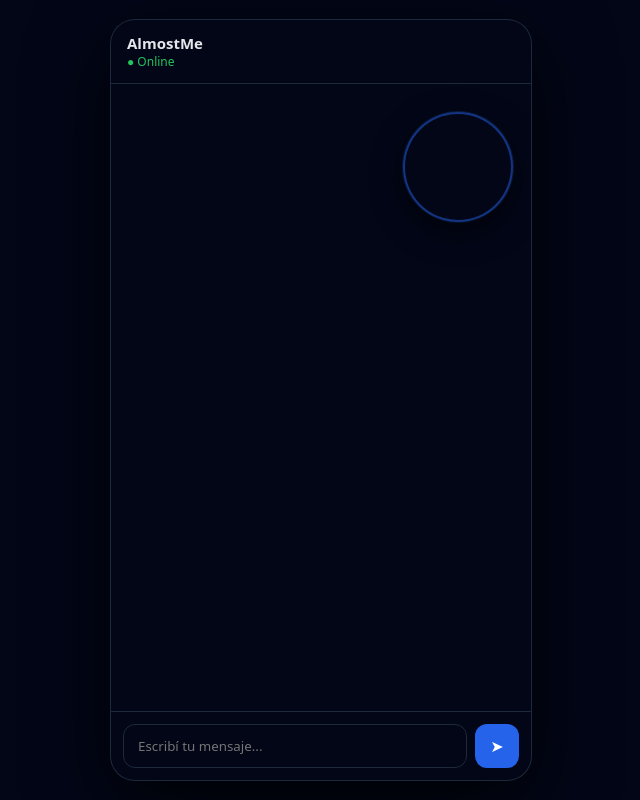
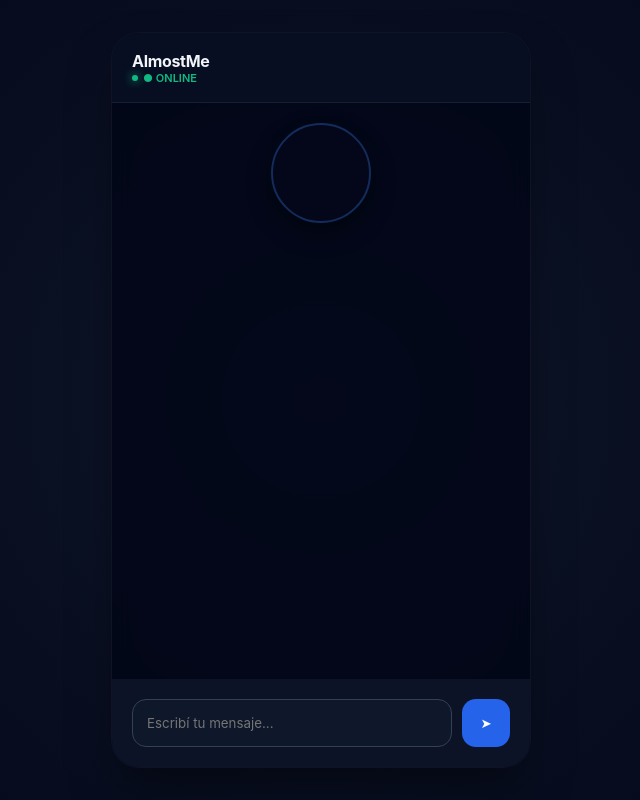
Before and after one commit to jspoleti66/AlmostMe, a Flask app: page / in a window 1280 px wide. Shown: the whole page, without its empty margins (319-959 px from the left). Run offline with Flask 3, Linux system fonts and the light colour scheme; grey boxes are pictures that could not be loaded.

Commit message:
Update style.css

```diff
--- a/static/style.css
+++ b/static/style.css
@@ -1,196 +1,212 @@
-/* ===== RESET ===== */
-*{
-  box-sizing:border-box;
-  margin:0;
-  padding:0;
-  font-family:system-ui, sans-serif;
+/* ===== RESET & BASE ===== */
+* {
+  box-sizing: border-box;
+  margin: 0;
+  padding: 0;
+  font-family: 'Inter', system-ui, -apple-system, sans-serif;
 }
 
-body{
-  background:#020617;
-  height:100vh;
-  display:flex;
-  justify-content:center;
-  align-items:center;
+body {
+  background: radial-gradient(circle at center, #0f172a 0%, #020617 100%);
+  height: 100vh;
+  display: flex;
+  justify-content: center;
+  align-items: center;
+  color: #f8fafc;
 }
 
-/* ===== APP ===== */
-.app{
-  width:100%;
-  max-width:420px;
-  height:95vh;
-  background:#020617;
-  display:flex;
-  flex-direction:column;
-  border-radius:24px;
-  box-shadow:
-    0 0 0 1px #1e293b,
-    0 25px 80px rgba(0,0,0,.8);
-  overflow:hidden;
+/* ===== APP CONTAINER ===== */
+.app {
+  width: 100%;
+  max-width: 420px;
+  height: 92vh;
+  background: rgba(2, 6, 23, 0.8);
+  backdrop-filter: blur(12px);
+  display: flex;
+  flex-direction: column;
+  border-radius: 28px;
+  border: 1px solid rgba(255, 255, 255, 0.05);
+  box-shadow: 0 25px 50px -12px rgba(0, 0, 0, 0.5);
+  overflow: hidden;
 }
 
 /* ===== HEADER ===== */
-.header{
-  height:64px;
-  padding:0 16px;
-  display:flex;
-  align-items:center;
-  border-bottom:1px solid #1e293b;
+.header {
+  height: 70px;
+  padding: 0 20px;
+  display: flex;
+  justify-content: space-between;
+  align-items: center;
+  background: rgba(15, 23, 42, 0.5);
+  border-bottom: 1px solid rgba(30, 41, 59, 0.7);
 }
 
-.header-title{
-  font-size:15px;
-  font-weight:600;
-  color:#e5e7eb;
+.header-title {
+  font-size: 16px;
+  font-weight: 700;
+  letter-spacing: -0.02em;
+  color: #f1f5f9;
 }
 
-.status{
-  font-size:12px;
-  color:#22c55e;
+.status {
+  font-size: 11px;
+  font-weight: 600;
+  text-transform: uppercase;
+  color: #10b981;
+  display: flex;
+  align-items: center;
+  gap: 5px;
 }
 
-/* ===== CHAT ===== */
-.chat{
-  flex:1;
-  padding:16px 12px;
-  display:flex;
-  flex-direction:column;
-  gap:12px;
-  overflow-y:auto;
-  position:relative;
+.status::before {
+  content: "";
+  width: 6px;
+  height: 6px;
+  background: #10b981;
+  border-radius: 50%;
+  box-shadow: 0 0 10px #10b981;
 }
 
-/* ===== CHAT AVATAR ===== */
-.chat-avatar{
-  position:sticky;
-  top:12px;
-  margin-left:auto;
-  margin-right:6px;
-  width:110px;
-  height:110px;
-  z-index:10;
-  pointer-events:none;
+/* ===== CHAT AREA ===== */
+.chat {
+  flex: 1;
+  padding: 20px 16px;
+  display: flex;
+  flex-direction: column;
+  gap: 14px;
+  overflow-y: auto;
+  scrollbar-width: thin;
+  scrollbar-color: #1e293b transparent;
 }
 
-/* ===== VIDEO BASE ===== */
-.avatar-video{
-  width:100%;
-  height:100%;
-  border-radius:50%;
-  object-fit:cover;
+.chat::-webkit-scrollbar { width: 5px; }
+.chat::-webkit-scrollbar-thumb { background: #1e293b; border-radius: 10px; }
 
-  border:2px solid rgba(37,99,235,.5);
-  background:#020617;
-
-  box-shadow:
-    0 10px 30px rgba(0,0,0,.6),
-    0 0 0 1px rgba(37,99,235,.25);
-
-  transition:
-    transform .4s ease,
-    box-shadow .4s ease,
-    border .4s ease;
+/* ===== AVATAR ESTRATÉGICO ===== */
+.chat-avatar {
+  position: sticky;
+  top: 0;
+  margin: 0 auto 10px auto; /* Centrado para que Juan presida el chat */
+  width: 100px;
+  height: 100px;
+  z-index: 10;
+  transition: all 0.5s cubic-bezier(0.4, 0, 0.2, 1);
 }
 
-/* ===== FLOATING (leve elevación) ===== */
-.chat-avatar.floating .avatar-video{
-  transform:translateY(-6px);
+.avatar-video {
+  width: 100%;
+  height: 100%;
+  border-radius: 50%;
+  object-fit: cover;
+  border: 2px solid rgba(59, 130, 246, 0.3);
+  box-shadow: 0 10px 25px rgba(0, 0, 0, 0.4);
+  transition: all 0.4s ease;
 }
 
-/* ===== THINKING ===== */
-.chat-avatar.thinking .avatar-video{
-  box-shadow:
-    0 0 25px rgba(96,165,250,.55),
-    0 0 60px rgba(96,165,250,.25),
-    0 0 0 1px rgba(96,165,250,.5);
-
-  border:2px solid rgba(96,165,250,.7);
+/* ESTADOS DINÁMICOS */
+.chat-avatar.thinking .avatar-video {
+  border-color: #60a5fa;
+  filter: drop-shadow(0 0 15px rgba(96, 165, 250, 0.4));
+  animation: pulseThinking 2s infinite;
 }
 
-/* ===== SPEAKING (modo activo premium) ===== */
-.chat-avatar.speaking .avatar-video{
-  transform:scale(1.05);
-
-  box-shadow:
-    0 0 35px rgba(37,99,235,.8),
-    0 0 70px rgba(59,130,246,.45),
-    0 0 0 1px rgba(37,99,235,.8);
-
-  border:2px solid rgba(59,130,246,1);
-
-  animation:glowPulse 1.8s ease-in-out infinite;
+.chat-avatar.speaking .avatar-video {
+  transform: scale(1.08);
+  border-color: #3b82f6;
+  box-shadow: 0 0 30px rgba(37, 99, 235, 0.6);
 }
 
-/* ===== GLOW ANIMATION ===== */
-@keyframes glowPulse{
-  0%{
-    box-shadow:
-      0 0 25px rgba(37,99,235,.6),
-      0 0 50px rgba(37,99,235,.3),
-      0 0 0 1px rgba(37,99,235,.7);
-  }
-  50%{
-    box-shadow:
-      0 0 45px rgba(59,130,246,1),
-      0 0 90px rgba(59,130,246,.6),
-      0 0 0 1px rgba(59,130,246,1);
-  }
-  100%{
-    box-shadow:
-      0 0 25px rgba(37,99,235,.6),
-      0 0 50px rgba(37,99,235,.3),
-      0 0 0 1px rgba(37,99,235,.7);
-  }
+@keyframes pulseThinking {
+  0%, 100% { opacity: 1; }
+  50% { opacity: 0.7; }
 }
 
-/* ===== MESSAGES ===== */
-.msg{
-  max-width:82%;
-  padding:10px 14px;
-  border-radius:16px;
-  font-size:14px;
-  line-height:1.5;
+/* ===== BURBUJAS DE MENSAJE ===== */
+.msg {
+  max-width: 85%;
+  padding: 12px 16px;
+  border-radius: 18px;
+  font-size: 14.5px;
+  line-height: 1.6;
+  animation: fadeIn 0.3s ease;
 }
 
-.user{
-  align-self:flex-end;
-  background:linear-gradient(135deg,#2563eb,#1d4ed8);
-  color:white;
+@keyframes fadeIn {
+  from { opacity: 0; transform: translateY(10px); }
+  to { opacity: 1; transform: translateY(0); }
 }
 
-.bot{
-  align-self:flex-start;
-  background:#0f172a;
-  color:#e5e7eb;
-  border:1px solid #1e293b;
+.user {
+  align-self: flex-end;
+  background: #2563eb;
+  color: white;
+  border-bottom-right-radius: 4px;
+  box-shadow: 0 4px 15px rgba(37, 99, 235, 0.2);
 }
 
-/* ===== INPUT ===== */
-.input-area{
-  min-height:64px;
-  display:flex;
-  gap:8px;
-  padding:12px;
-  border-top:1px solid #1e293b;
+.bot {
+  align-self: flex-start;
+  background: #1e293b;
+  color: #e2e8f0;
+  border-bottom-left-radius: 4px;
+  border: 1px solid rgba(255, 255, 255, 0.05);
 }
 
-.input-area input{
-  flex:1;
-  padding:12px 14px;
-  border-radius:12px;
-  background:#020617;
-  color:white;
-  border:1px solid #1e293b;
-  outline:none;
+/* Estilo para las VCards de Manuales */
+.bot b { color: #60a5fa; display: block; margin-bottom: 4px; }
+.bot a {
+  display: inline-block;
+  margin-top: 8px;
+  padding: 6px 12px;
+  background: rgba(59, 130, 246, 0.1);
+  color: #60a5fa;
+  text-decoration: none;
+  border-radius: 8px;
+  font-size: 12px;
+  font-weight: 600;
+  transition: 0.3s;
+}
+.bot a:hover { background: #2563eb; color: white; }
+
+/* ===== INPUT AREA ===== */
+.input-area {
+  padding: 20px;
+  background: rgba(15, 23, 42, 0.8);
+  display: flex;
+  gap: 10px;
 }
 
-.input-area button{
-  width:44px;
-  height:44px;
-  border:none;
-  border-radius:12px;
-  background:#2563eb;
-  color:white;
-  font-size:16px;
-  cursor:pointer;
+.input-area input {
+  flex: 1;
+  background: #0f172a;
+  border: 1px solid #334155;
+  border-radius: 14px;
+  padding: 14px;
+  color: white;
+  transition: 0.3s;
 }
+
+.input-area input:focus {
+  border-color: #2563eb;
+  box-shadow: 0 0 0 2px rgba(37, 99, 235, 0.2);
+  outline: none;
+}
+
+.input-area button {
+  background: #2563eb;
+  color: white;
+  border: none;
+  width: 48px;
+  height: 48px;
+  border-radius: 14px;
+  cursor: pointer;
+  transition: 0.3s;
+  display: flex;
+  justify-content: center;
+  align-items: center;
+}
+
+.input-area button:hover {
+  background: #1d4ed8;
+  transform: translateY(-2px);
+}
```
